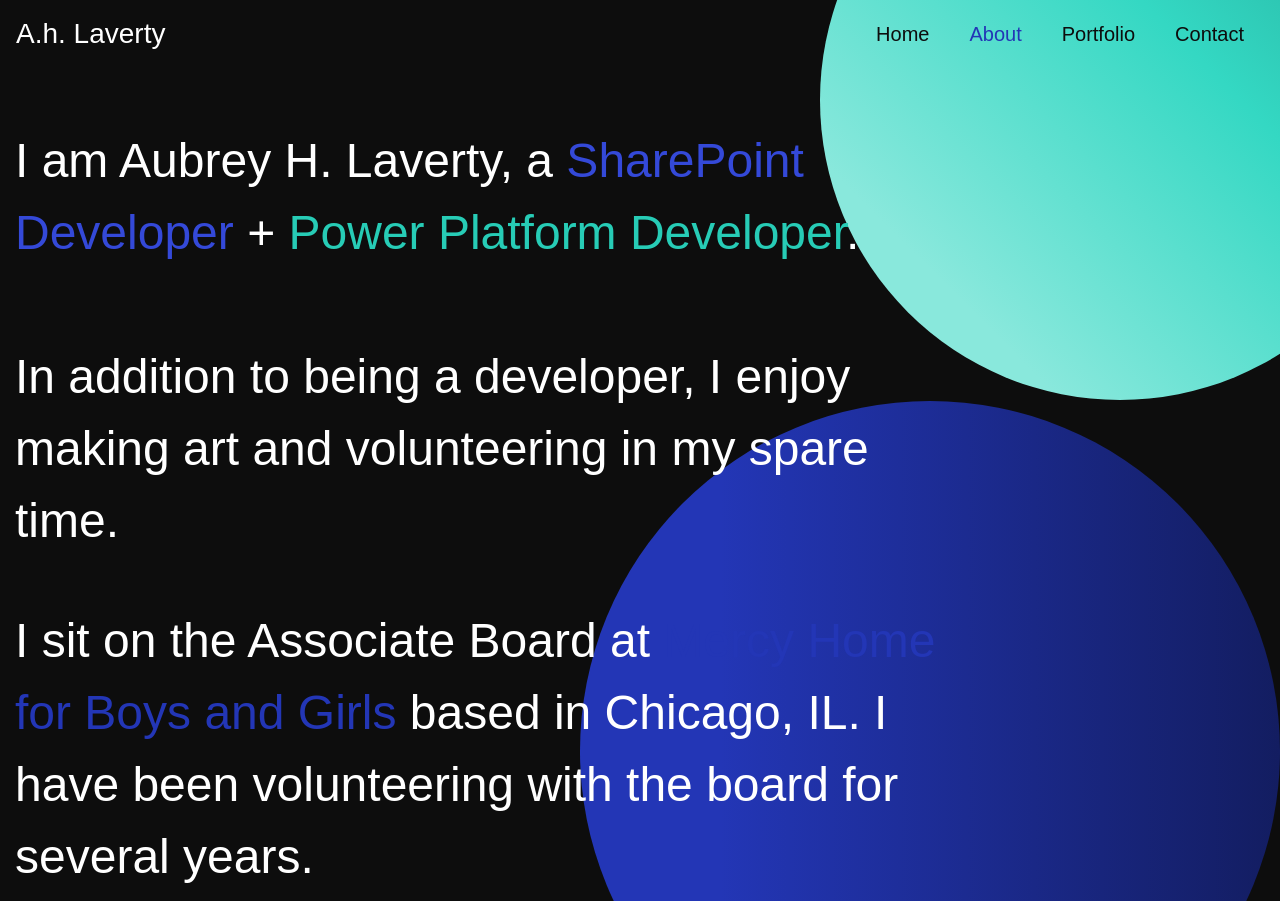
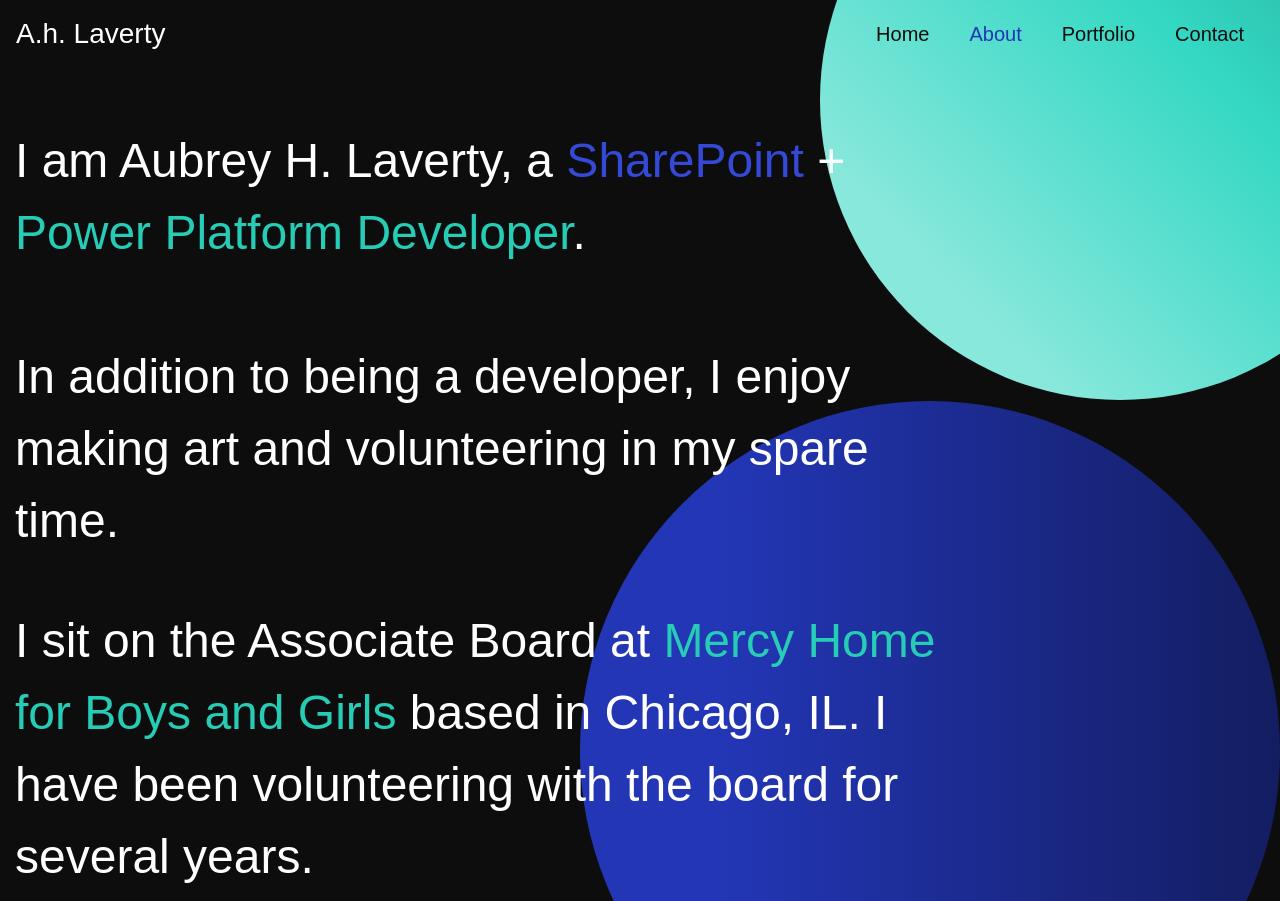
Before and after one commit to ahlaverty/portfoliosite, a React (Create React App) app: page /about in a window 1280 px wide. Built offline with nearby package versions, Linux system fonts and the light colour scheme; a web font is replaced by a local one.

Commit message:
update about pg
remove dup developer, change color of mercy home.

```diff
--- a/src/website-components/about/About.js
+++ b/src/website-components/about/About.js
@@ -8,13 +8,13 @@
         <Col>
             <Row>
                 <Col>
-                    <h1 className="about">I am <span className="name">Aubrey H. Laverty</span>, a <span className="role-1">SharePoint Developer</span> + <span className="role-2">Power Platform Developer</span>.</h1>
+                    <h1 className="about">I am <span className="name">Aubrey H. Laverty</span>, a <span className="role-1">SharePoint</span> + <span className="role-2">Power Platform Developer</span>.</h1>
                 </Col>
             </Row>
             <Row>
                 <Col>
                     <h2 class="about">In addition to being a developer, I enjoy making art and volunteering in my spare time.</h2>
-                    <h2 class="about">I sit on the Associate Board at <a href="https://www.mercyhome.org">Mercy Home for Boys and Girls</a> based in Chicago, IL. I have been volunteering with the board for several years.</h2>
+                    <h2 class="about">I sit on the Associate Board at <a href="https://www.mercyhome.org" class="role-2">Mercy Home for Boys and Girls</a> based in Chicago, IL. I have been volunteering with the board for several years.</h2>
                 </Col>
             </Row>
         </Col>
```
Also changed, not shown: 1 other file (tests, documents, lock files or other folders).
